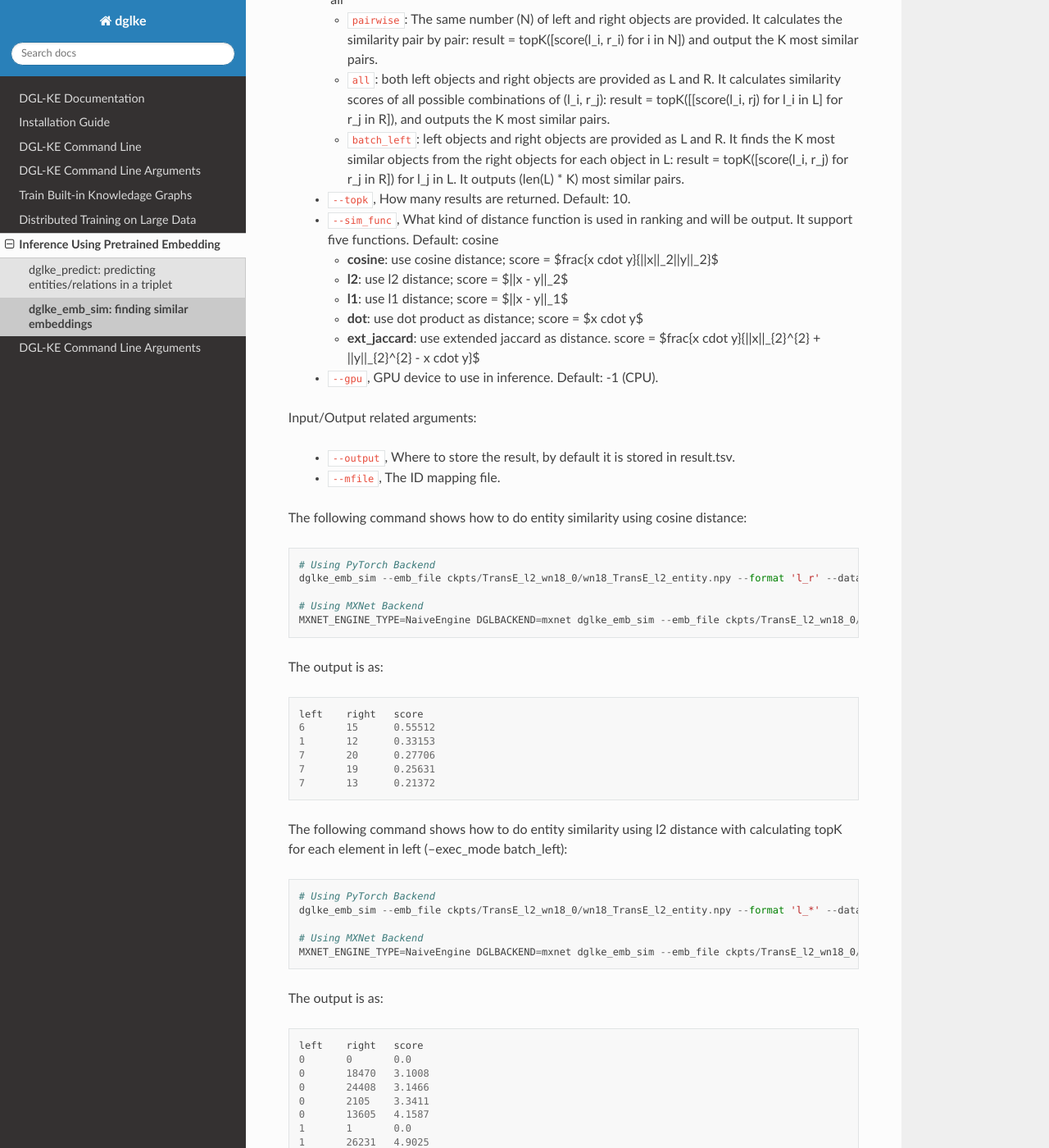
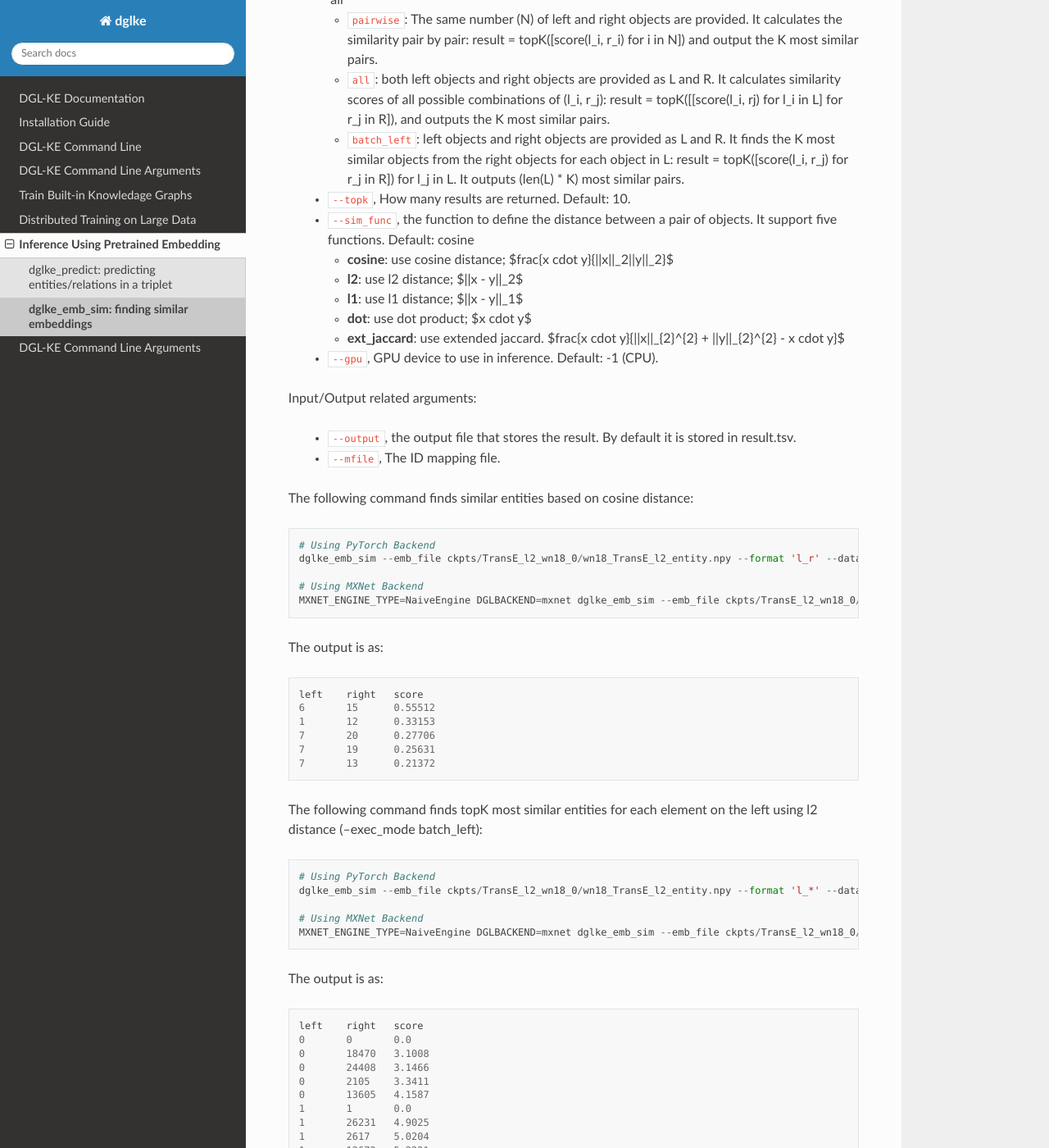
Before and after one commit to awslabs/dgl-ke, a Sphinx documentation site: the page built from docs/source/emb_sim.rst, in a window 1280 px wide and 1400 px high, scrolled down 1079 px. Shown: the whole window at 82% size. Built offline with Sphinx 7.4.7 and the Read the Docs theme 2.0.0, drawn with Linux system fonts in a browser that asks for light colours; pages that are not in the unit, such as notebooks, are missing from menus; some of the changed text lies outside the part shown.

Commit message:
Update emb_sim.rst

```diff
--- a/docs/source/emb_sim.rst
+++ b/docs/source/emb_sim.rst
@@ -33,22 +33,22 @@ Task related arguments:
     * ``batch_left``: left objects and right objects are provided as L and R. It finds the K most similar objects from the right objects for each object in L: result = topK([score(l_i, r_j) for r_j in R]) for l_j in L. It outputs (len(L) * K) most similar pairs.
 
   * ``--topk``, How many results are returned. Default: 10.
-  * ``--sim_func``, What kind of distance function is used in ranking and will be output. It support five functions. Default: cosine
+  * ``--sim_func``, the function to define the distance between a pair of objects. It support five functions. Default: cosine
 
-    * **cosine**: use cosine distance; score = $\frac{x \cdot y}{||x||_2||y||_2}$
-    * **l2**: use l2 distance; score = $||x - y||_2$
-    * **l1**: use l1 distance; score = $||x - y||_1$
-    * **dot**: use dot product as distance; score = $x \cdot y$
-    * **ext_jaccard**: use extended jaccard as distance. score = $\frac{x \cdot y}{||x||_{2}^{2} + ||y||_{2}^{2} - x \cdot y}$
+    * **cosine**: use cosine distance; $\frac{x \cdot y}{||x||_2||y||_2}$
+    * **l2**: use l2 distance; $||x - y||_2$
+    * **l1**: use l1 distance; $||x - y||_1$
+    * **dot**: use dot product; $x \cdot y$
+    * **ext_jaccard**: use extended jaccard. $\frac{x \cdot y}{||x||_{2}^{2} + ||y||_{2}^{2} - x \cdot y}$
 
   * ``--gpu``, GPU device to use in inference. Default: -1 (CPU).
 
 Input/Output related arguments:
 
-  * ``--output``, Where to store the result, by default it is stored in result.tsv.
+  * ``--output``, the output file that stores the result. By default it is stored in result.tsv.
   * ``--mfile``, The ID mapping file.
 
-The following command shows how to do entity similarity using cosine distance::
+The following command finds similar entities based on cosine distance::
 
     # Using PyTorch Backend
     dglke_emb_sim --emb_file ckpts/TransE_l2_wn18_0/wn18_TransE_l2_entity.npy --format 'l_r' --data_files head.list tail.list  --topK 5
@@ -65,7 +65,7 @@ The output is as::
     7       19      0.25631
     7       13      0.21372
 
-The following command shows how to do entity similarity using l2 distance with calculating topK for each element in left (--exec_mode batch_left)::
+The following command finds topK most similar entities for each element on the left using l2 distance (--exec_mode batch_left)::
 
     # Using PyTorch Backend
     dglke_emb_sim --emb_file ckpts/TransE_l2_wn18_0/wn18_TransE_l2_entity.npy --format 'l_*' --data_files head.list --sim_func l2 --topK 5 --exec_mode 'batch_left'
@@ -88,7 +88,7 @@ The output is as::
     1       38633   5.3221
     ...
 
-The following command shows how to do relation similarity using cosine distance and use Raw ID (turn on --raw_data)::
+The following command finds similar relations using cosine distance and use Raw ID (turn on --raw_data)::
 
     # Using PyTorch Backend
     dglke_emb_sim --mfile data/wn18/relations.dict --emb_file ckpts/TransE_l2_wn18_0/wn18_TransE_l2_relation.npy  --format 'l_*' --data_files raw_rel.list --topK 5 --raw_data
```
